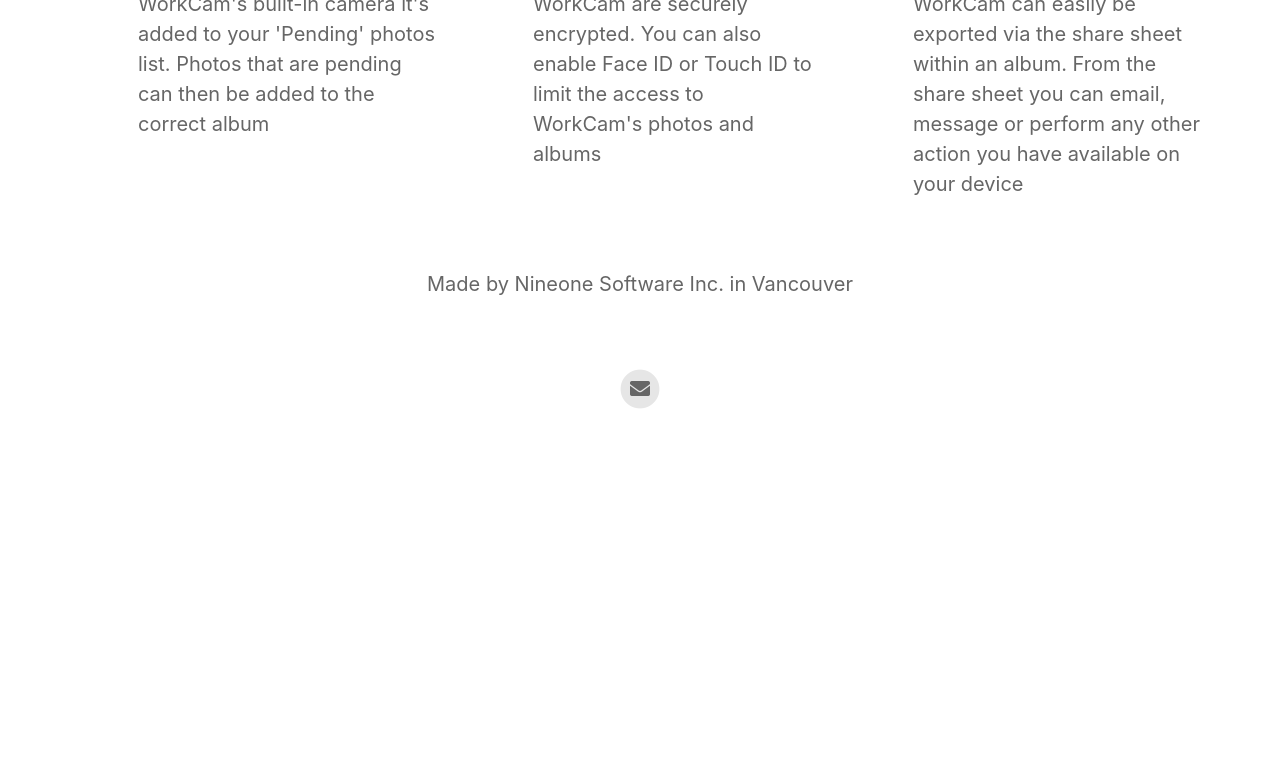
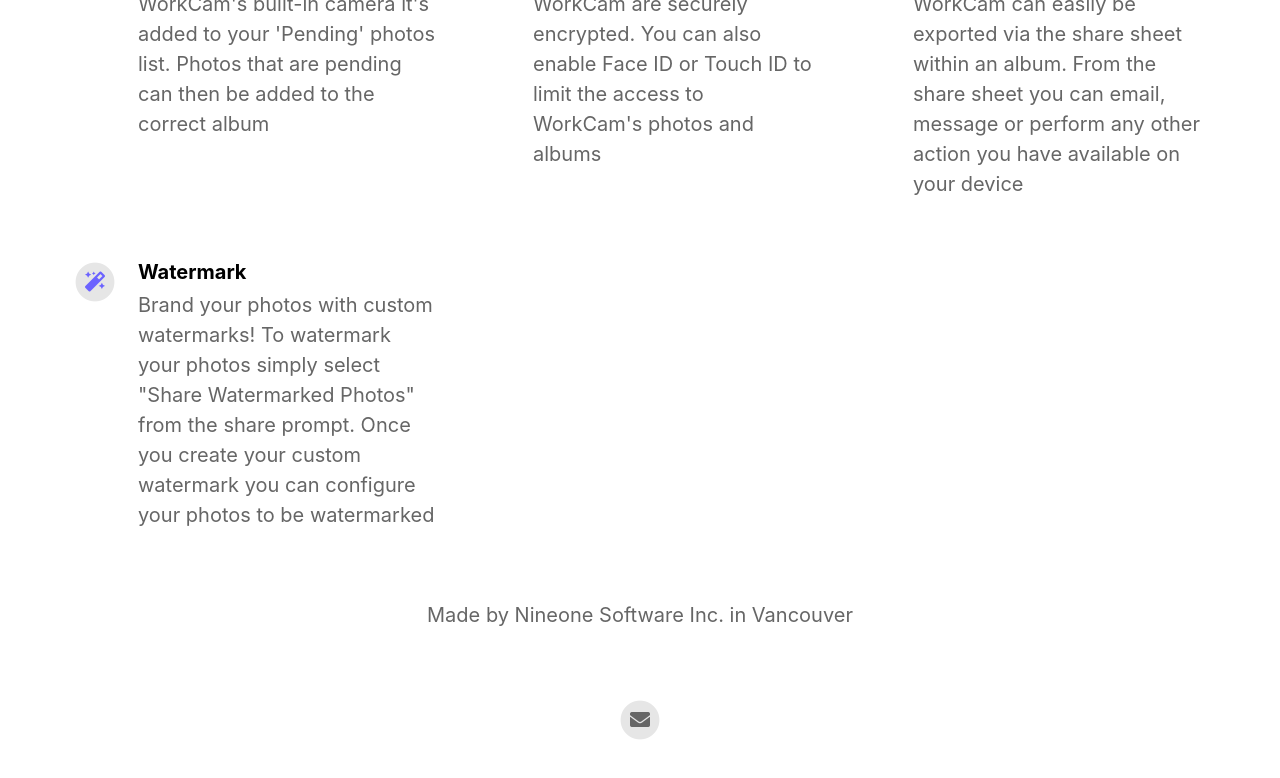
Before and after one commit to NineoneSoftware/workcam-landing-page, a Jekyll site: the page built from index.html, in a window 1280 px wide and 900 px high, scrolled down 1424 px. Shown: the top 778 px of the window. Built offline with Jekyll 4.4.1, drawn with Linux system fonts in a browser that asks for light colours; nearby versions of some CDN libraries; before the commit the page ends 1993 px from its top, so only the background shows below that.

Commit message:
add watermarks to feature list

```diff
--- a/_config.yml
+++ b/_config.yml
@@ -53,7 +53,11 @@ features                                  :
 
   - title                                 : Export
     description                           : All photos stored with WorkCam can easily be exported via the share sheet within an album. From the share sheet you can email, message or perform any other action you have available on your device
-    fontawesome_icon_name                 : arrow-alt-circle-down
+    fontawesome_icon_name                 : arrow-alt-circle-up
+
+  - title                                 : Watermark
+    description                           : Brand your photos with custom watermarks! To watermark your photos simply select "Share Watermarked Photos" from the share prompt. Once you create your custom watermark you can configure your photos to be watermarked
+    fontawesome_icon_name                 : magic
 
 
 # Theme Settings
```
